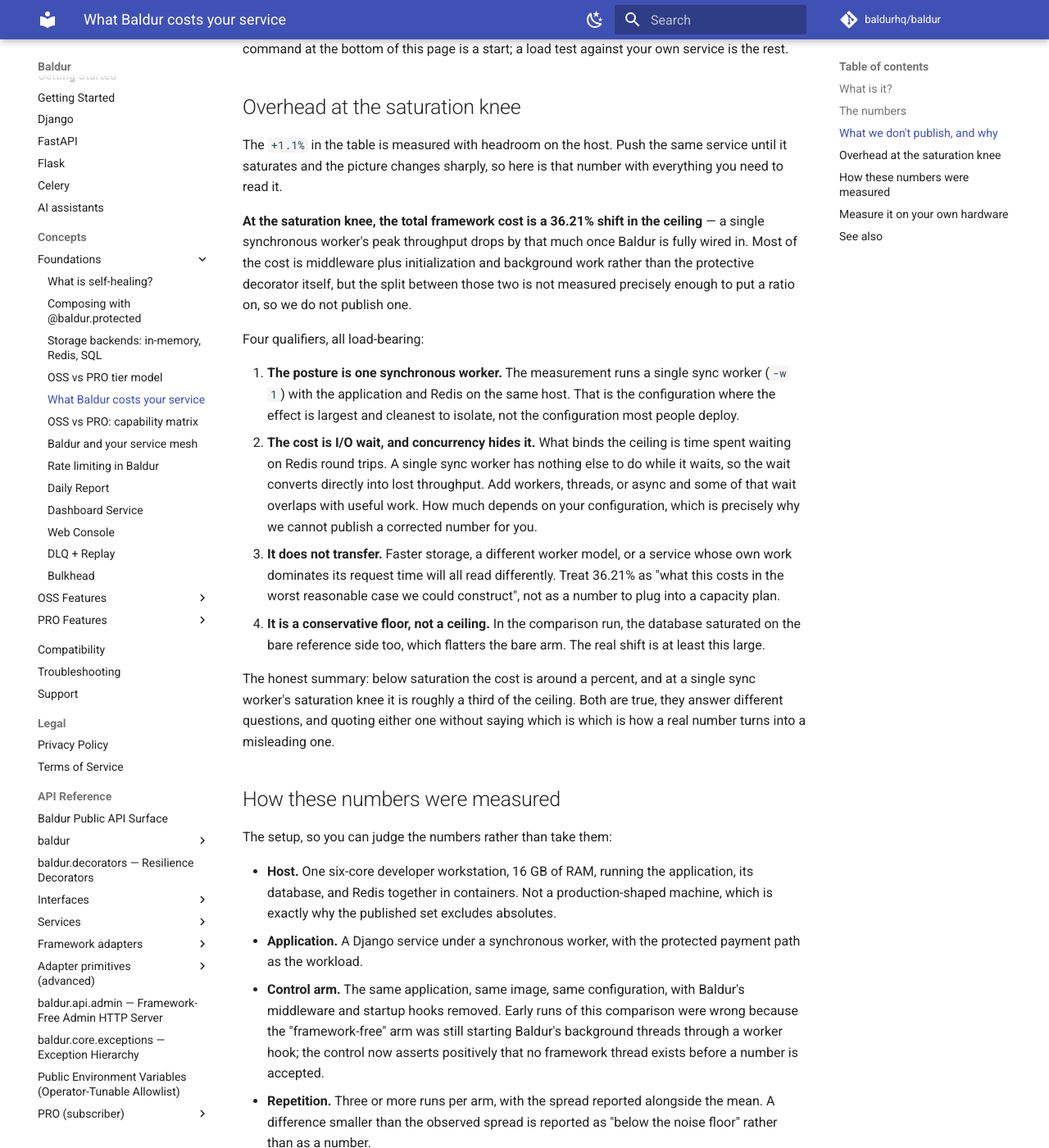
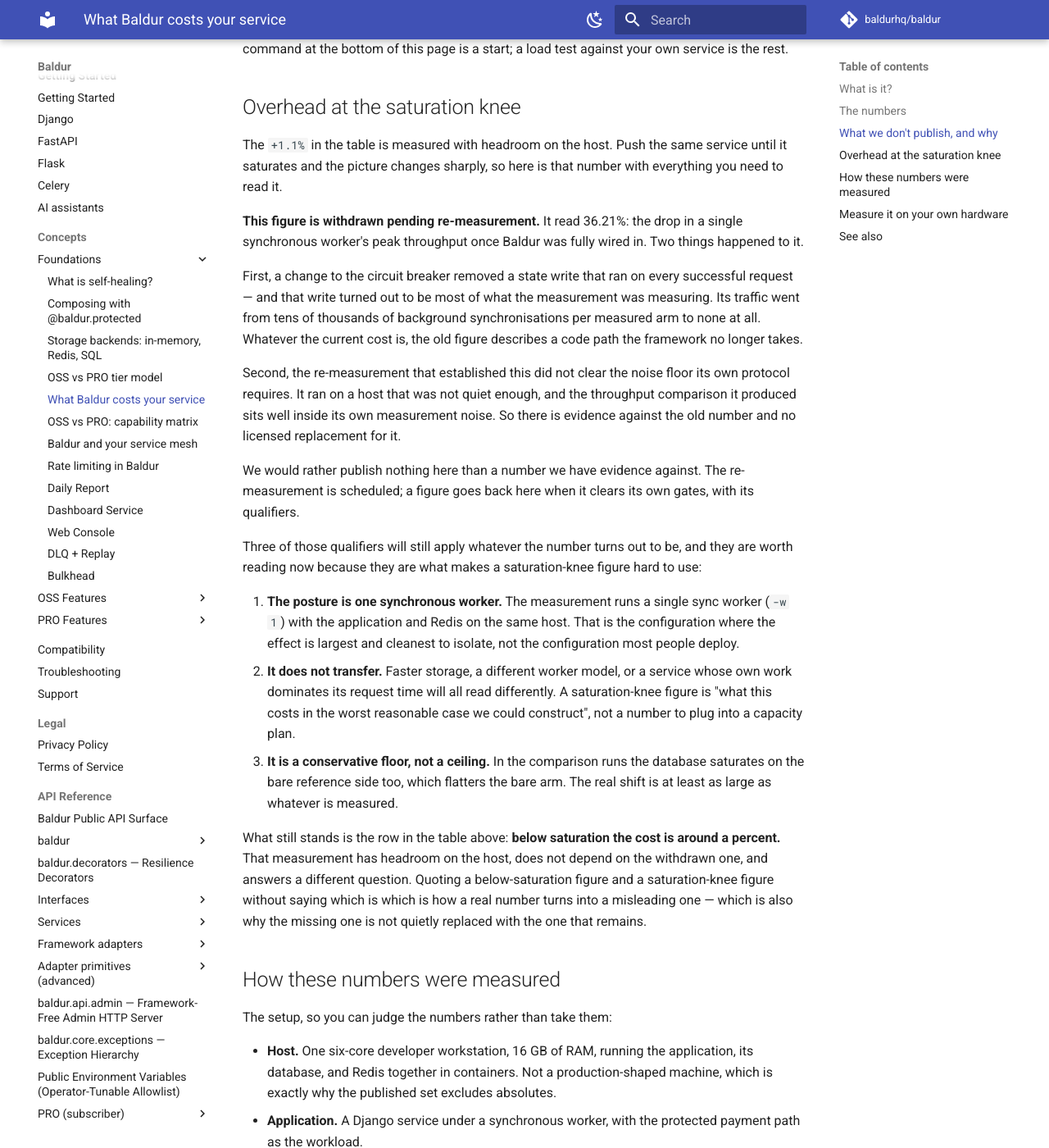
Before and after one commit to baldurhq/baldur, an MkDocs documentation site: the page built from docs/concepts/foundations/resource-budget.md, in a window 1280 px wide and 1400 px high, scrolled down 2010 px. Shown: the whole window at 82% size. Built offline with MkDocs 1.6.1 and Material for MkDocs 9.7.7, drawn with Linux system fonts in a browser that asks for light colours; comment, search, counter and statistics services are not loaded; some of the changed text lies outside the part shown.

Commit message:
docs(resource-budget): withdraw the saturation-knee overhead figure
A change to the circuit breaker removed a state write that ran on every
successful request, and that write was most of what the 36.21% figure was
measuring: its background synchronisation traffic went from tens of thousands
per measured arm to none at all. The re-measurement confirmed that, and then
failed its own noise gate -- it ran on a host that was not quiet enough, and the
throughput comparison it produced sits well inside its own measurement noise.

So there is evidence against the published number and nothing licensed to
replace it. It comes down now, rather than when a replacement exists.

Also gone from that section: the claim that the cost is Redis I/O wait and that
concurrency hides it. That attribution came from a harness that wired the
circuit breaker to Redis directly, which is not what the framework does by
default; it was withdrawn along with the round-trip count the same harness
produced, and it should not have outlived it here.

The below-saturation figure in the table is unaffected -- different load point,
different measurement, and it does not depend on the withdrawn one. The
methodology section now records this as the second withdrawal and says what the
rule is: a figure we have evidence against comes down when we learn that.

```diff
--- a/docs/concepts/foundations/resource-budget.md
+++ b/docs/concepts/foundations/resource-budget.md
@@ -61,34 +61,42 @@
 saturates and the picture changes sharply, so here is that number with everything you need to
 read it.
 
-**At the saturation knee, the total framework cost is a 36.21% shift in the ceiling** — a single
-synchronous worker's peak throughput drops by that much once Baldur is fully wired in. Most of the
-cost is middleware plus initialization and background work rather than the protective decorator
-itself, but the split between those two is not measured precisely enough to put a ratio on, so we
-do not publish one.
+**This figure is withdrawn pending re-measurement.** It read 36.21%: the drop in a single
+synchronous worker's peak throughput once Baldur was fully wired in. Two things happened to it.
 
-Four qualifiers, all load-bearing:
+First, a change to the circuit breaker removed a state write that ran on every successful
+request — and that write turned out to be most of what the measurement was measuring. Its
+traffic went from tens of thousands of background synchronisations per measured arm to none at
+all. Whatever the current cost is, the old figure describes a code path the framework no longer
+takes.
+
+Second, the re-measurement that established this did not clear the noise floor its own protocol
+requires. It ran on a host that was not quiet enough, and the throughput comparison it produced
+sits well inside its own measurement noise. So there is evidence against the old number and no
+licensed replacement for it.
+
+We would rather publish nothing here than a number we have evidence against. The re-measurement
+is scheduled; a figure goes back here when it clears its own gates, with its qualifiers.
+
+Three of those qualifiers will still apply whatever the number turns out to be, and they are
+worth reading now because they are what makes a saturation-knee figure hard to use:
 
 1. **The posture is one synchronous worker.** The measurement runs a single sync worker
    (`-w 1`) with the application and Redis on the same host. That is the configuration where
    the effect is largest and cleanest to isolate, not the configuration most people deploy.
-2. **The cost is I/O wait, and concurrency hides it.** What binds the ceiling is time spent
-   waiting on Redis round trips. A single sync worker has nothing else to do while it waits, so
-   the wait converts directly into lost throughput. Add workers, threads, or async and some of
-   that wait overlaps with useful work. How much depends on your configuration, which is
-   precisely why we cannot publish a corrected number for you.
-3. **It does not transfer.** Faster storage, a different worker model, or a service whose own
-   work dominates its request time will all read differently. Treat 36.21% as "what this costs
-   in the worst reasonable case we could construct", not as a number to plug into a capacity
-   plan.
-4. **It is a conservative floor, not a ceiling.** In the comparison run, the database saturated
-   on the bare reference side too, which flatters the bare arm. The real shift is at least this
-   large.
+2. **It does not transfer.** Faster storage, a different worker model, or a service whose own
+   work dominates its request time will all read differently. A saturation-knee figure is "what
+   this costs in the worst reasonable case we could construct", not a number to plug into a
+   capacity plan.
+3. **It is a conservative floor, not a ceiling.** In the comparison runs the database saturates
+   on the bare reference side too, which flatters the bare arm. The real shift is at least as
+   large as whatever is measured.
 
-The honest summary: below saturation the cost is around a percent, and at a single sync worker's
-saturation knee it is roughly a third of the ceiling. Both are true, they answer different
-questions, and quoting either one without saying which is which is how a real number turns into
-a misleading one.
+What still stands is the row in the table above: **below saturation the cost is around a
+percent.** That measurement has headroom on the host, does not depend on the withdrawn one, and
+answers a different question. Quoting a below-saturation figure and a saturation-knee figure
+without saying which is which is how a real number turns into a misleading one — which is also
+why the missing one is not quietly replaced with the one that remains.
 
 ## How these numbers were measured
 
@@ -110,19 +118,28 @@
   from a load test: ten thousand timed calls after a warm-up, on a machine checked to be
   otherwise idle before the run, cross-checked against a second timing path that agreed with it
   to within about two percent on every run.
-- **Version.** The per-request and per-entry figures were measured on the 1.1 line in July 2026;
-  the saturation-knee figure was re-measured on the 1.6 line in August 2026. The per-call figure
-  was measured on the 1.8 line in August 2026. The dead-letter
-  entry cost dates to May 2026 and describes the compressed encoding still in use.
+- **Version.** The per-request and per-entry figures were measured on the 1.1 line in July 2026.
+  The per-call figure was measured on the 1.8 line in August 2026. The dead-letter entry cost
+  dates to May 2026 and describes the compressed encoding still in use. The saturation-knee
+  figure was withdrawn in August 2026 and has no current value.
 
 We re-measure when something plausibly moves a figure, and the dates above are the record of
 when that last happened. Re-measurement has moved published numbers before: the saturation-knee
-figure read 34.58% until a defect in the control arm was fixed, at which point it went up. It
-also withdraws them. A count of Redis round trips per protected request appeared on this page
-briefly and has been removed: the harness that produced it wired the circuit breaker to Redis
-directly, which is not what the framework does by default, so the number described a
-configuration you would not run. It is being re-measured against the default wiring before
-anything goes back here. The figure never reached a released version of this page.
+figure read 34.58% until a defect in the control arm was fixed, at which point it went up to
+36.21%. It also withdraws them, and has now done so twice.
+
+A count of Redis round trips per protected request appeared on this page briefly and has been
+removed: the harness that produced it wired the circuit breaker to Redis directly, which is not
+what the framework does by default, so the number described a configuration you would not run.
+It is being re-measured against the default wiring before anything goes back here. That figure
+never reached a released version of this page.
+
+The saturation-knee figure is the second withdrawal, and unlike the first it had been published
+for weeks. We changed the framework in a way that removed most of what that measurement was
+measuring, and the re-measurement confirmed the change but was too noisy to license a
+replacement. Both halves are in the section above. The rule we are following is that a figure
+we have evidence against comes down when we learn that, not when we have something better to
+put in its place.
 
 ## Measure it on your own hardware
 
```
